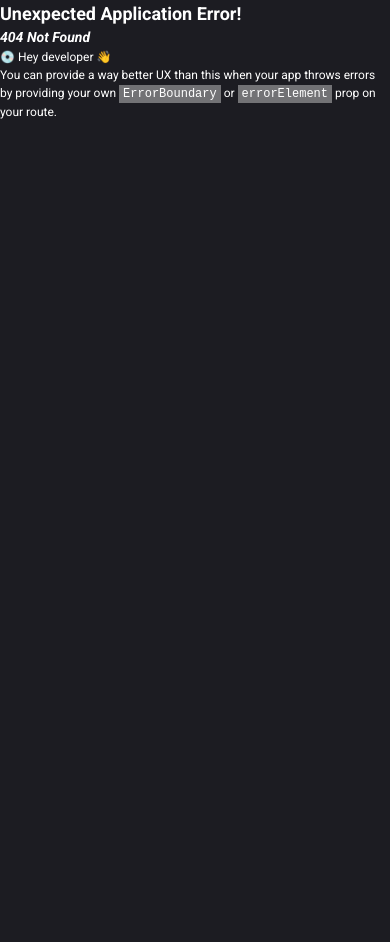
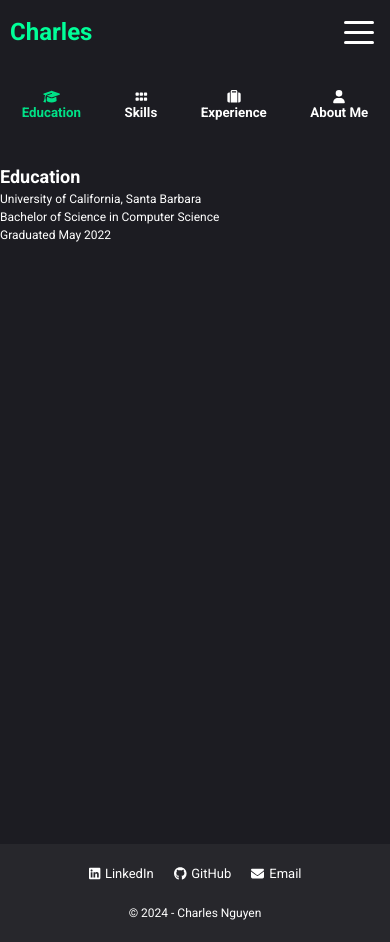
Before and after one commit to swe-thinhnguyen1701/myPortfolio, a React (Vite) app in the folder client/: page /resume in a window 390 px wide. Before the commit this address had no page. Before the commit the page ends 844 px from the top, so only its background shows below. Built offline with nearby package versions, Linux system fonts and the light colour scheme.

Commit message:
update skill component on tablet and monitor screen

```diff
--- /dev/null
+++ b/client/src/components/AboutMe.jsx
@@ -0,0 +1,10 @@
+function AboutMe () {
+    return (
+        <div className="about-me">
+            <h2>About</h2>
+            <p>I am a frontend developer with a particular interest in making things simple and automating daily tasks. I try to keep up with security and best practices, and am always looking for new things to learn.</p>
+        </div>
+    )
+}
+
+export default AboutMe;
--- /dev/null
+++ b/client/src/components/Education.jsx
@@ -0,0 +1,12 @@
+function Education () {
+    return (
+        <div className="education">
+            <h2>Education</h2>
+            <p>University of California, Santa Barbara</p>
+            <p>Bachelor of Science in Computer Science</p>
+            <p>Graduated May 2022</p>
+        </div>
+    )
+}
+
+export default Education;
--- /dev/null
+++ b/client/src/components/Experience.jsx
@@ -0,0 +1,10 @@
+function Experience () {
+    return (
+        <div className="experience">
+            <h2>Experience</h2>
+            <p>Experience</p>
+        </div>
+    )
+}
+
+export default Experience;
--- /dev/null
+++ b/client/src/components/ResumeContent.jsx
@@ -0,0 +1,21 @@
+import Skills from "./Skills";
+import AboutMe from "./AboutMe";
+import Education from "./Education";
+import Experience from "./Experience";
+
+function ResumeContent({selectedItem}) {
+    switch (selectedItem) {
+        case 0:
+            return <Education />;
+        case 1:
+            return <Skills />;
+        case 2:
+            return <Experience />;
+        case 3:
+            return <AboutMe />;
+        default:
+            return null;
+    }
+}
+
+export default ResumeContent;
--- a/client/src/index.css
+++ b/client/src/index.css
@@ -608,6 +608,140 @@ footer .list .list-item:hover .link {
   }
 }
 
+/* resume page */
+.resume-page {
+  margin-top: 20px;
+}
+
+@media screen and (min-width: 768px) {
+  .resume-page {
+    margin-top: 40px;
+  }
+}
+
+@media screen and (min-width: 1024px) {
+  .resume-page {
+    display: flex;
+    gap: 40px;
+    padding: 0 20px;
+    margin-top: 100px;
+  }
+}
+
+/* Resume menu */
+.resume-menu {
+  margin-bottom: 40px;
+}
+
+.resume-menu .list {
+  display: flex;
+  justify-content: space-around;
+}
+
+.resume-menu .list .list-item {
+  display: flex;
+  flex-direction: column;
+  font-size: 1.3rem;
+  cursor: pointer;
+  font-size: 1.33rem;
+  font-weight: bold;
+}
+
+.resume-menu .list .list-item.highlight,
+.resume-menu .list .list-item:hover {
+  color: var(--hover-clr)
+}
+
+@media screen and (min-width: 768px) {
+  .resume-menu .list .list-item {
+    font-size: 1.7rem;
+  }
+}
+
+@media screen and (min-width: 1024px) {
+  .resume-menu{
+    margin-top: 10px;
+  }
+
+  .resume-menu .list {
+    flex-direction: column;
+  }
+
+  .resume-menu .list .list-item {
+    flex-direction: row;
+    justify-content: center;
+    align-items: center;
+    width: 250px;
+    padding: 10px;
+    margin-bottom: 20px;
+    background-color: var(--box-background-clr);
+    border-radius: 5px;
+  }
+
+  .resume-menu .list .list-item .icon {
+    margin-right: 10px;
+  }
+}
+
+/* skill component */
+.skills-container {
+  margin-bottom: 30px;
+  padding: 0 20px;
+}
+
+.skills-container h2 {
+  font-size: 2rem;
+  margin-bottom: 10px;
+}
+
+.skills-container .list {
+  display: flex;
+  flex-wrap: wrap;
+  gap: 20px;
+}
+
+.skills-container .list .list-item {
+  background-color: var(--box-background-clr);
+  font-size: 1.2rem;
+  display: flex;
+  flex-direction: column;
+  align-items: center;
+  justify-content: center;
+  width: 100px;
+  height: 100px;
+  gap: 5px;
+  border-radius: 10px;
+  cursor: default;
+  transition-property: color;
+}
+
+.skills-container .list .list-item .icon {
+  font-size: 2.2rem;
+}
+
+.skills-container .list .list-item:hover {
+  color: var(--hover-clr);
+}
+
+@media screen and (min-width: 1024px) {
+  .skills-container {
+    padding: 0;
+  }
+
+  .skills-container .list .list-item {
+    width: 120px;
+    height: 120px;
+  }
+
+  .skills-container .list .list-item {
+    font-size: 1.4rem;
+  }
+
+  .skills-container .list .list-item .icon {
+    font-size: 2.5rem;
+  }
+}
+
 /* Animation */
 .menu-toggle,
 .bar,
@@ -619,7 +753,8 @@ footer .list .list-item:hover .link {
 .introduction-content .sub-links .list .list-item .link,
 .contact-form input,
 .contact-form textarea,
-.submit-btn {
+.submit-btn,
+.skills-container .list .list-item {
   transition-duration: var(--time-duration);
   transition-timing-function: var(--time-function);
 }
--- /dev/null
+++ b/client/src/pages/Resume.jsx
@@ -0,0 +1,58 @@
+import { useState } from "react";
+import { FontAwesomeIcon } from "@fortawesome/react-fontawesome";
+import { faUser, faGrip, faGraduationCap, faSuitcase } from "@fortawesome/free-solid-svg-icons";
+import ResumeContent from "../components/ResumeContent";
+import Skills from "../components/Skills";
+
+function Resume() {
+    const [selectedItem, setSelectedItem] = useState(0);
+    const MENU = [
+        {
+            name: "Education",
+            icon: faGraduationCap,
+        },
+
+        {
+            name: "Skills",
+            icon: faGrip,
+        },
+        {
+            name: "Experience",
+            icon: faSuitcase,
+        },
+        {
+            name: "About Me",
+            icon: faUser,
+        }
+    ];
+
+    const itemSelectedHandler = (e) => {
+        const listItem = e.target.closest(".list-item");
+        if (listItem) {
+            const index = parseInt(listItem.dataset.index, 10);
+            setSelectedItem(index);
+        }
+    }
+
+    return (
+        <article className="resume-page">
+            <section className="resume-menu">
+                <ul className="list" onClick={itemSelectedHandler}>
+                    {MENU.map((item, index) => {
+                        return (
+                            <li className={selectedItem === index ? "list-item highlight" : "list-item"} key={index} data-index={index}>
+                                <FontAwesomeIcon icon={item.icon} className="icon"/>
+                                <span>{item.name}</span>
+                            </li>
+                        )
+                    })}
+                </ul>
+            </section>
+            <section>
+                <ResumeContent selectedItem={selectedItem} />
+            </section>
+        </article>
+    )
+}
+
+export default Resume;
```
Also changed, not shown: client/src/main.jsx (+5 -8 lines).
